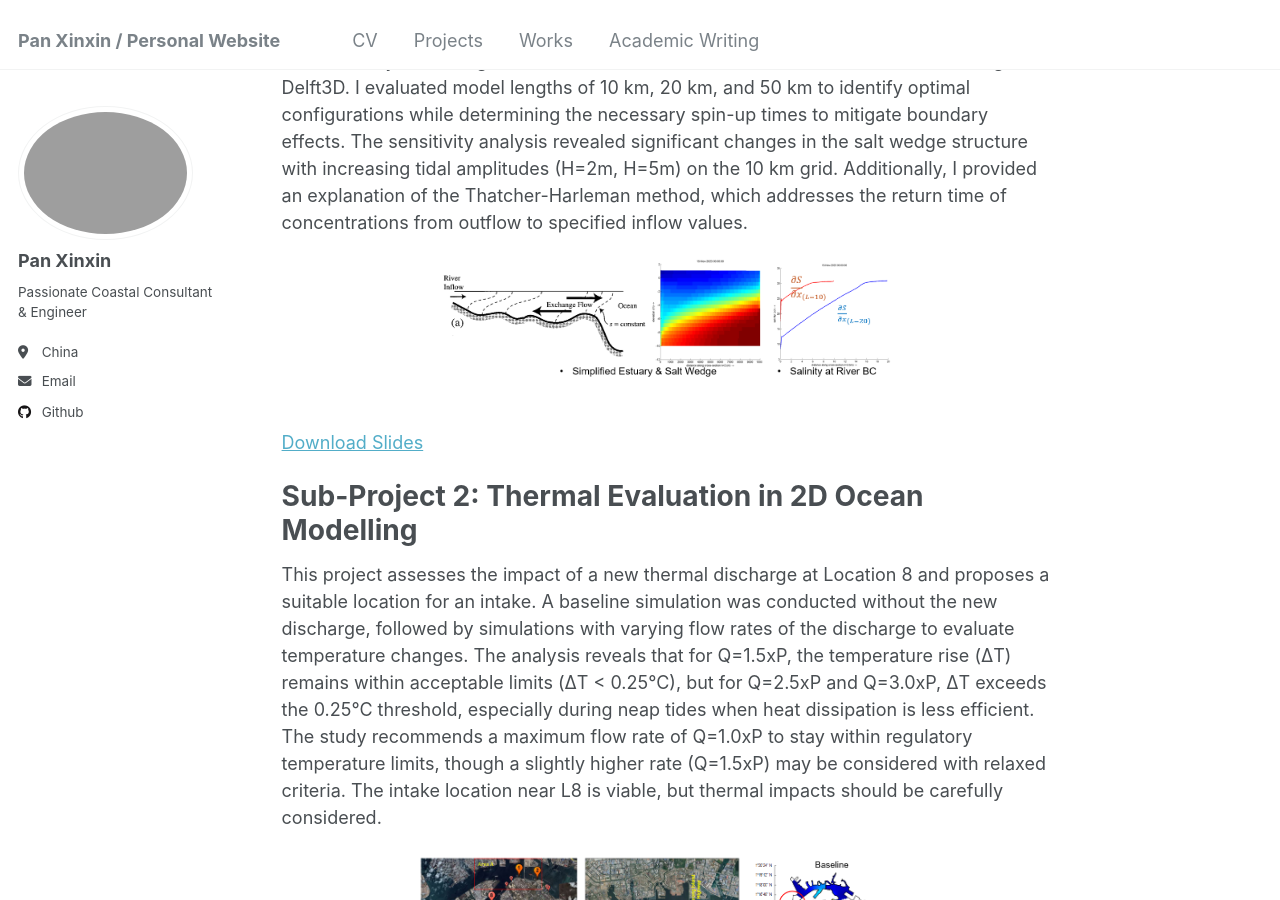
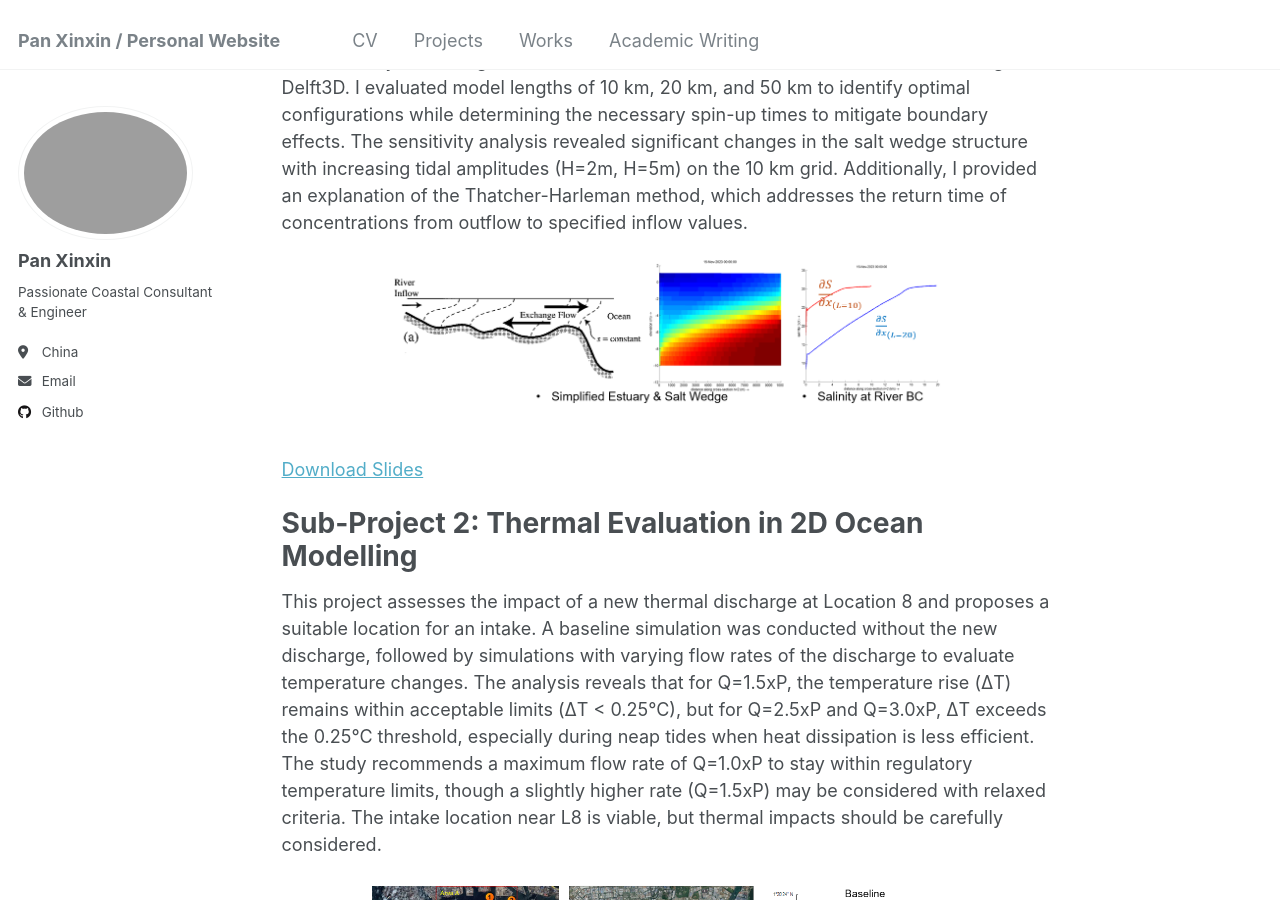
Before and after one commit to kingdaxing/kingdaxing.github.io, a Jekyll site: the page built from _talks/talk-2-2023-12-05-ocean.md, in a window 1280 px wide and 900 px high, scrolled down 450 px. Built offline with Jekyll 4.4.1, drawn with Linux system fonts in a browser that asks for light colours.

Commit message:
Update talk-2-2023-12-05-ocean.md

```diff
--- a/_talks/talk-2-2023-12-05-ocean.md
+++ b/_talks/talk-2-2023-12-05-ocean.md
@@ -16,7 +16,7 @@ Sub-Project 1: Mixing & Diffusion in Estuarine Circulation
 
 This study examines the dynamics of the salt wedge in tide-dominated estuarine circulation by simulating the interaction between a freshwater river and the sea using Delft3D. I evaluated model lengths of 10 km, 20 km, and 50 km to identify optimal configurations while determining the necessary spin-up times to mitigate boundary effects. The sensitivity analysis revealed significant changes in the salt wedge structure with increasing tidal amplitudes (H=2m, H=5m) on the 10 km grid. Additionally, I provided an explanation of the Thatcher-Harleman method, which addresses the return time of concentrations from outflow to specified inflow values. <br/>
 <p align="center">
-  <img src='/images/proj-ocean-1.PNG' alt='Image Description' width='450'>
+  <img src='/images/proj-ocean-1.PNG' alt='Image Description' width='550'>
 </p>
 <br/>[Download Slides](http://kingdaxing.github.io/files/Mixing-Estuary.pdf)
 
@@ -26,7 +26,7 @@ Sub-Project 2: Thermal Evaluation in 2D Ocean Modelling
 
 This project assesses the impact of a new thermal discharge at Location 8 and proposes a suitable location for an intake. A baseline simulation was conducted without the new discharge, followed by simulations with varying flow rates of the discharge to evaluate temperature changes. The analysis reveals that for Q=1.5xP, the temperature rise (ΔT) remains within acceptable limits (ΔT < 0.25°C), but for Q=2.5xP and Q=3.0xP, ΔT exceeds the 0.25°C threshold, especially during neap tides when heat dissipation is less efficient. The study recommends a maximum flow rate of Q=1.0xP to stay within regulatory temperature limits, though a slightly higher rate (Q=1.5xP) may be considered with relaxed criteria. The intake location near L8 is viable, but thermal impacts should be carefully considered. <br/>
 <p align="center">
-  <img src='/images/proj-ocean-2.PNG' alt='Image Description' width='500'>
+  <img src='/images/proj-ocean-2.PNG' alt='Image Description' width='600'>
 </p>
 <br/>[Download Slides](http://kingdaxing.github.io/files/Thermal-Evaluation.pdf) <br/>
 
```
